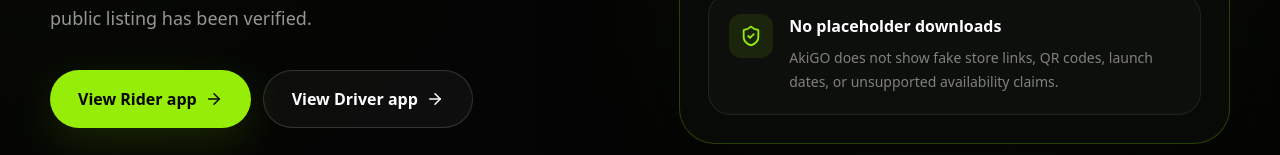
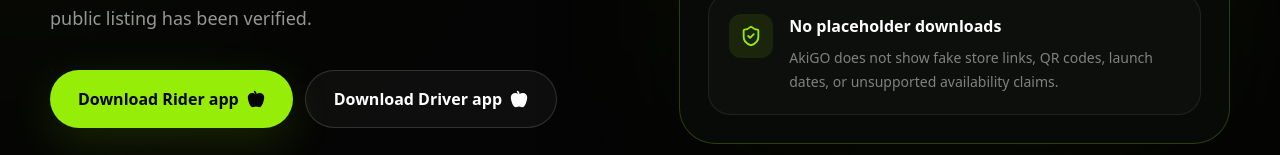
Before and after one commit to Akigo678/akigo-website, a Next.js app: page /download in a window 1280 px wide. Shown: the part 645-800 px from the top of the page. Built offline with nearby package versions, Linux system fonts and the light colour scheme; no server answers.

Commit message:
Update Rider and Driver App Store download links

```diff
--- a/src/app/download/page.tsx
+++ b/src/app/download/page.tsx
@@ -28,12 +28,12 @@
 const SITE_URL =
   process.env.NEXT_PUBLIC_SITE_URL?.replace(/\/$/, "") || "https://akigo.app";
 
-const RIDER_IOS_URL = process.env.NEXT_PUBLIC_RIDER_IOS_URL?.trim() || "";
-const RIDER_ANDROID_URL =
-  process.env.NEXT_PUBLIC_RIDER_ANDROID_URL?.trim() || "";
-const DRIVER_IOS_URL = process.env.NEXT_PUBLIC_DRIVER_IOS_URL?.trim() || "";
-const DRIVER_ANDROID_URL =
-  process.env.NEXT_PUBLIC_DRIVER_ANDROID_URL?.trim() || "";
+const RIDER_IOS_URL =
+  "https://apps.apple.com/us/app/akigo/id6802560351";
+const RIDER_ANDROID_URL = "";
+const DRIVER_IOS_URL =
+  "https://apps.apple.com/us/app/akigo-driver/id6802773874";
+const DRIVER_ANDROID_URL = "";
 
 export const metadata: Metadata = {
   title: "Download AkiGO | Rider and Driver Apps",
@@ -316,13 +316,23 @@
               </p>
 
               <div className="mt-9 flex flex-col gap-3 sm:flex-row">
-                <a href="#rider-app" className={primaryButton}>
-                  View Rider app
-                  <ArrowRight size={18} />
+                <a
+                  href={RIDER_IOS_URL}
+                  target="_blank"
+                  rel="noopener noreferrer"
+                  className={primaryButton}
+                >
+                  Download Rider app
+                  <Apple size={18} fill="currentColor" />
                 </a>
-                <a href="#driver-app" className={secondaryButton}>
-                  View Driver app
-                  <ArrowRight size={18} />
+                <a
+                  href={DRIVER_IOS_URL}
+                  target="_blank"
+                  rel="noopener noreferrer"
+                  className={secondaryButton}
+                >
+                  Download Driver app
+                  <Apple size={18} fill="currentColor" />
                 </a>
               </div>
 
```
